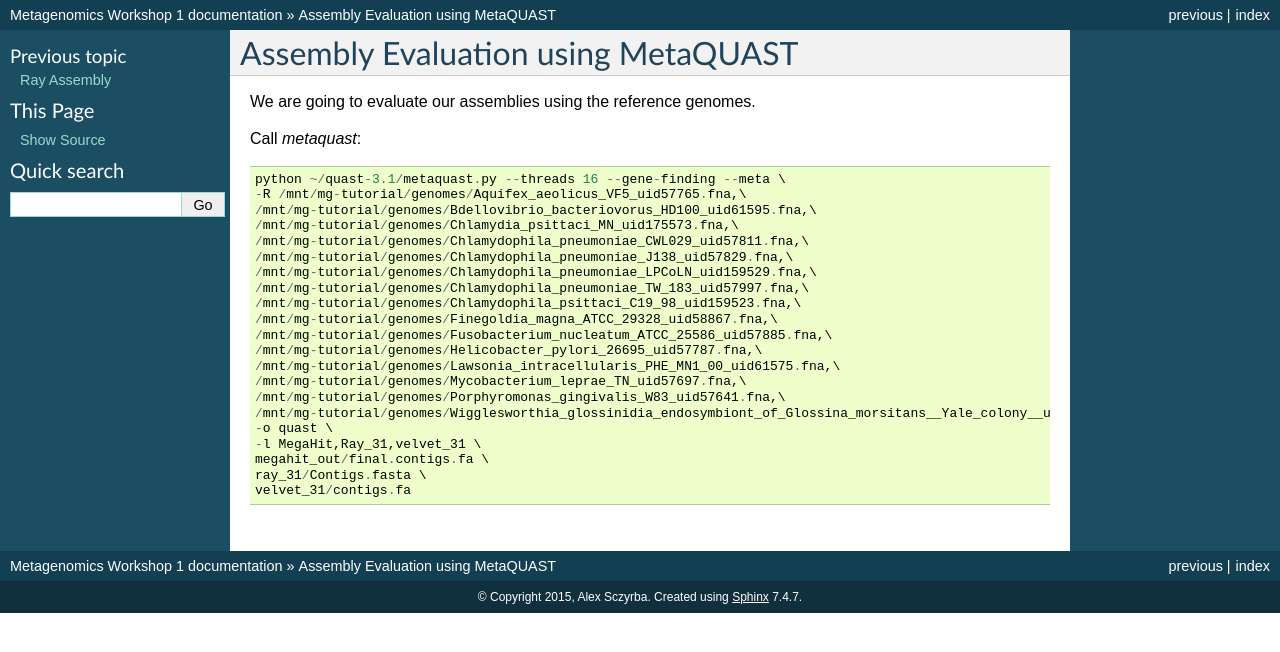
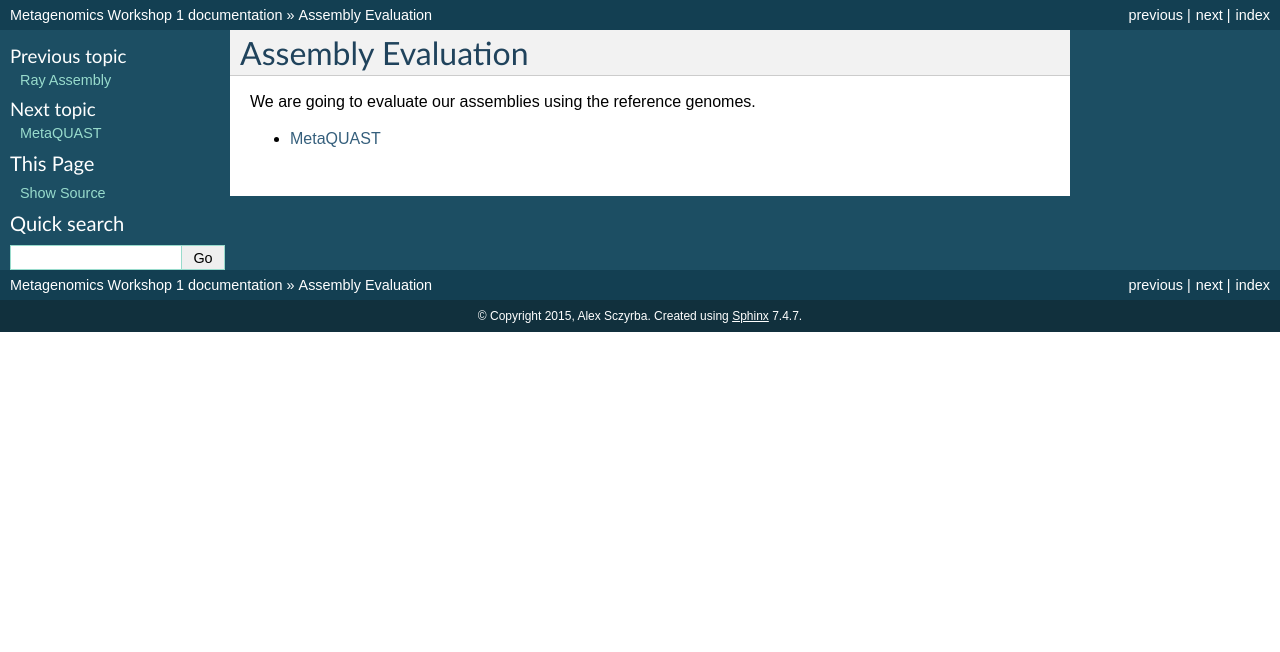
Before and after one commit to metagenomics/metagenomics-workshop, a Sphinx documentation site: the page built from docs/evaluation/index.rst, in a window 1280 px wide. Shown: the top 652 px of the page. Built offline with Sphinx 7.4.7, drawn with Linux system fonts in a browser that asks for light colours.

Commit message:
moved metaquast to separate document

```diff
--- a/docs/evaluation/index.rst
+++ b/docs/evaluation/index.rst
@@ -1,28 +1,9 @@
-Assembly Evaluation using MetaQUAST
-===================================
+Assembly Evaluation
+===================
 
 We are going to evaluate our assemblies using the reference genomes.
 
-Call `metaquast`::
+.. toctree::
+   :maxdepth: 1
 
-  python ~/quast-3.1/metaquast.py --threads 16 --gene-finding --meta \
-  -R /mnt/mg-tutorial/genomes/Aquifex_aeolicus_VF5_uid57765.fna,\
-  /mnt/mg-tutorial/genomes/Bdellovibrio_bacteriovorus_HD100_uid61595.fna,\
-  /mnt/mg-tutorial/genomes/Chlamydia_psittaci_MN_uid175573.fna,\
-  /mnt/mg-tutorial/genomes/Chlamydophila_pneumoniae_CWL029_uid57811.fna,\
-  /mnt/mg-tutorial/genomes/Chlamydophila_pneumoniae_J138_uid57829.fna,\
-  /mnt/mg-tutorial/genomes/Chlamydophila_pneumoniae_LPCoLN_uid159529.fna,\
-  /mnt/mg-tutorial/genomes/Chlamydophila_pneumoniae_TW_183_uid57997.fna,\
-  /mnt/mg-tutorial/genomes/Chlamydophila_psittaci_C19_98_uid159523.fna,\
-  /mnt/mg-tutorial/genomes/Finegoldia_magna_ATCC_29328_uid58867.fna,\
-  /mnt/mg-tutorial/genomes/Fusobacterium_nucleatum_ATCC_25586_uid57885.fna,\
-  /mnt/mg-tutorial/genomes/Helicobacter_pylori_26695_uid57787.fna,\
-  /mnt/mg-tutorial/genomes/Lawsonia_intracellularis_PHE_MN1_00_uid61575.fna,\
-  /mnt/mg-tutorial/genomes/Mycobacterium_leprae_TN_uid57697.fna,\
-  /mnt/mg-tutorial/genomes/Porphyromonas_gingivalis_W83_uid57641.fna,\
-  /mnt/mg-tutorial/genomes/Wigglesworthia_glossinidia_endosymbiont_of_Glossina_morsitans__Yale_colony__uid88075.fna \
-  -o quast \
-  -l MegaHit,Ray_31,velvet_31 \
-  megahit_out/final.contigs.fa \
-  ray_31/Contigs.fasta \
-  velvet_31/contigs.fa
+   metaquast
```
